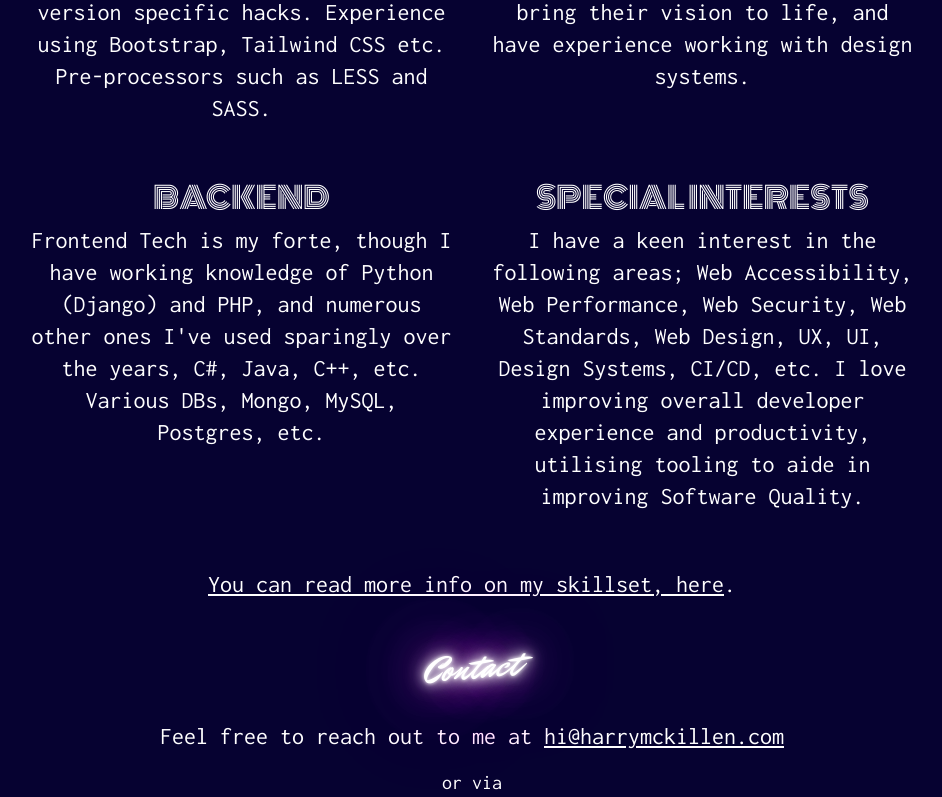
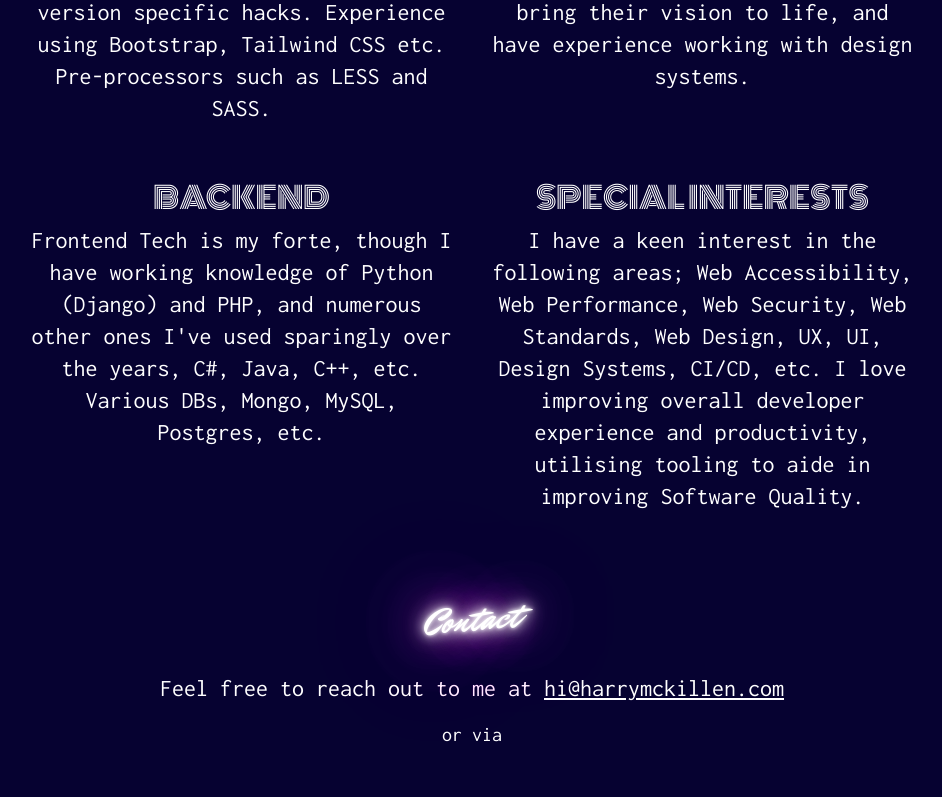
Before and after one commit to harrymckillen/harrymckillen.com, a Nuxt app: page / in a window 1280 px wide. Shown: the part 1474-2271 px from the top of the page, without its empty margins (168-1110 px from the left). Built offline with nearby package versions, Linux system fonts and the light colour scheme.

Commit message:
Update skills section

```diff
--- a/components/AboutSection.vue
+++ b/components/AboutSection.vue
@@ -10,9 +10,7 @@
           Have 19+ years developing with a variety of Web Technologies. BSc. in
           Computer Science from the University of Limerick. Currently a Senior
           Frontend Engineer with
-          <a class="underline" target="_blank" href="https://www.inscribe.ai"
-            >InscribeAI</a
-          >.
+          <span class="underline">InscribeAI</span>.
         </p>
         <p class="pt-4">
           Previous roles include; Software Architect, Team Lead, Web Developer,
--- a/components/SkillsSection.vue
+++ b/components/SkillsSection.vue
@@ -42,11 +42,6 @@
         productivity, utilising tooling to aide in improving Software Quality.
       </skill-card>
     </div>
-    <p class="text-xl sm:text-2xl mt-4">
-      <a class="underline" target="_blank" href="http://wolfhound.ie/about.html"
-        >You can read more info on my skillset, here</a
-      >.
-    </p>
   </section>
 </template>
 
```
